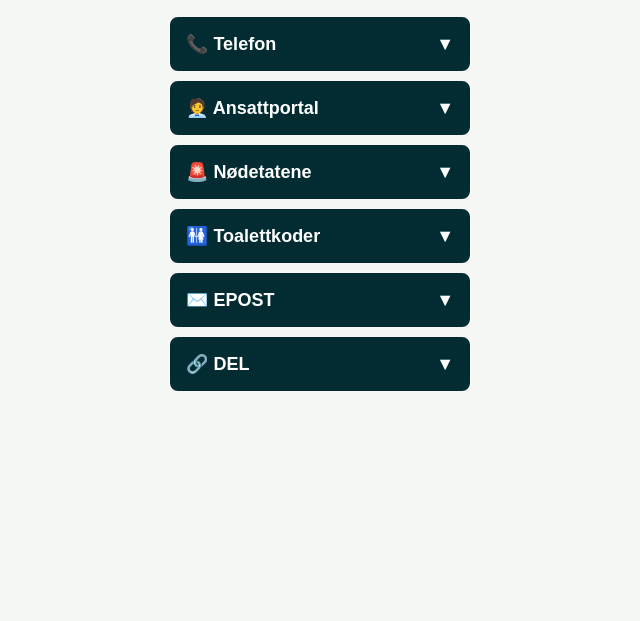
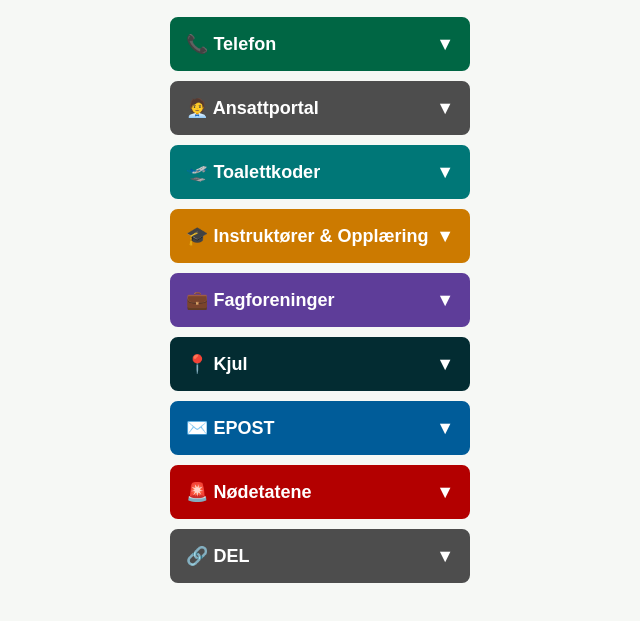
Before and after one commit to legender64/connectbus, a plain HTML site: page index.html in a window 1280 px wide. Shown: the part 141-762 px from the top of the page, without its empty margins (320-960 px from the left). Drawn offline with Linux system fonts and the light colour scheme.

Commit message:
Add files via upload

```diff
--- a/index.html
+++ b/index.html
@@ -74,36 +74,142 @@
       content: '● ';
       color: red;
     }
+      .green-button {
+      background-color: #006644;
+      border-color: #006644;
+    }
+      .green-button {
+      background-color: #006644;
+      border-color: #006644;
+    }
+    .gray-button {
+      background-color: #4d4d4d;
+      border-color: #4d4d4d;
+    }
+      .green-button {
+      background-color: #006644;
+      border-color: #006644;
+    }
+    .gray-button {
+      background-color: #4d4d4d;
+      border-color: #4d4d4d;
+    }
+    .teal-button {
+      background-color: #007777;
+      border-color: #007777;
+    }
+      .green-button {
+      background-color: #006644;
+      border-color: #006644;
+    }
+    .gray-button {
+      background-color: #4d4d4d;
+      border-color: #4d4d4d;
+    }
+    .teal-button {
+      background-color: #007777;
+      border-color: #007777;
+    }
+    .orange-button {
+      background-color: #cc7a00;
+      border-color: #cc7a00;
+    }
+      .green-button {
+      background-color: #006644;
+      border-color: #006644;
+    }
+    .gray-button {
+      background-color: #4d4d4d;
+      border-color: #4d4d4d;
+    }
+    .teal-button {
+      background-color: #007777;
+      border-color: #007777;
+    }
+    .orange-button {
+      background-color: #cc7a00;
+      border-color: #cc7a00;
+    }
+    .purple-button {
+      background-color: #5e3d99;
+      border-color: #5e3d99;
+    }
+      .green-button {
+      background-color: #006644;
+      border-color: #006644;
+    }
+    .gray-button {
+      background-color: #4d4d4d;
+      border-color: #4d4d4d;
+    }
+    .teal-button {
+      background-color: #007777;
+      border-color: #007777;
+    }
+    .orange-button {
+      background-color: #cc7a00;
+      border-color: #cc7a00;
+    }
+    .purple-button {
+      background-color: #5e3d99;
+      border-color: #5e3d99;
+    }
+    .blue-button {
+      background-color: #005c99;
+      border-color: #005c99;
+    }
+      .green-button {
+      background-color: #006644;
+      border-color: #006644;
+    }
+    .gray-button {
+      background-color: #4d4d4d;
+      border-color: #4d4d4d;
+    }
+    .teal-button {
+      background-color: #007777;
+      border-color: #007777;
+    }
+    .orange-button {
+      background-color: #cc7a00;
+      border-color: #cc7a00;
+    }
+    .purple-button {
+      background-color: #5e3d99;
+      border-color: #5e3d99;
+    }
+    .blue-button {
+      background-color: #005c99;
+      border-color: #005c99;
+    }
+    .red-button {
+      background-color: #b30000;
+      border-color: #b30000;
+    }
   </style>
 </head>
 <body>
   <img src="logo.png" alt="Connect Bus" class="logo">
   <h1>Connect Bus Hurtigmeny</h1>
 
-  <button class="main-button" onclick="toggleMenu('telefon')">📞 Telefon <span>▼</span></button>
+  <button class="main-button green-button" onclick="toggleMenu('telefon')">📞 Telefon <span>▼</span></button>
   <div class="submenu" id="telefon">
-    <button class="sub-button" onclick="call('99206840')">Driftsentral <span class="status green-dot">Tilgjengelig</span></button>
-    <button class="sub-button" id="pikettStatus" onclick="call('90225531')">Pikett <span class="status" id="pikettDot"></span></button>
-    <button class="sub-button" onclick="call('93094705')">Bemanning</button>
-    <button class="sub-button" onclick="call('46433467')">Personalleder</button>
-    <button class="sub-button" onclick="call('45261405')">Driftsleder</button>
-    <button class="sub-button" onclick="call('90252721')">Nuh Samatar</button>
+    <button class="sub-button" onclick="call('+4799206840')">Driftsentral <span class="status green-dot">Tilgjengelig</span></button>
+    <button class="sub-button" id="pikettStatus" onclick="call('+4790225531')">Pikett <span class="status" id="pikettDot"></span></button>
+    <button class="sub-button" onclick="call('+4793094705')">Bemanning</button>
+    <button class="sub-button" onclick="call('+4746433467')">Personalleder</button>
+    <button class="sub-button" onclick="call('+4745261405')">Driftsleder</button>
+    <button class="sub-button" onclick="call('+4790252721')">Nuh Samatar</button>
+    <button class="sub-button" onclick="call('+4793000747')">Verneombud (Qadeer)</button>
   </div>
 
-  <button class="main-button" onclick="toggleMenu('ansatt')">🧑‍💼 Ansattportal <span>▼</span></button>
+  <button class="main-button gray-button" onclick="toggleMenu('ansatt')">🧑‍💼 Ansattportal <span>▼</span></button>
   <div class="submenu" id="ansatt">
     <button class="sub-button" onclick="window.open('https://nb.ivu-cloud.com/ruter/mbweb/main/matter/desktop/main-menu', '_blank')">IVU</button>
     <button class="sub-button" onclick="window.open('https://maintenance.tenix.eu/login', '_blank')">Tenix</button>
   </div>
 
-  <button class="main-button" onclick="toggleMenu('nodetatene')">🚨 Nødetatene <span>▼</span></button>
-  <div class="submenu" id="nodetatene">
-    <button class="sub-button" onclick="call('112')">Politi</button>
-    <button class="sub-button" onclick="call('113')">Ambulanse</button>
-    <button class="sub-button" onclick="call('110')">Brannvesen</button>
-  </div>
-
-  <button class="main-button" onclick="toggleMenu('toalett')">🚻 Toalettkoder <span>▼</span></button>
+  <button class="main-button teal-button" onclick="toggleMenu('toalett')">🛫 Toalettkoder <span>▼</span></button>
   <div class="submenu" id="toalett">
     <button class="sub-button" disabled>Lillestrøm: 4373</button>
     <button class="sub-button" disabled>Grorud pauserom: 3311#</button>
@@ -119,13 +225,51 @@
     <button class="sub-button" disabled>Ellingsrud T-bane: Eget kort + 2288</button>
   </div>
 
-  <button class="main-button" onclick="toggleMenu('epost')">✉️ EPOST <span>▼</span></button>
+  <button class="main-button orange-button" onclick="toggleMenu('instruktor')">🎓 Instruktører & Opplæring <span>▼</span></button>
+  <div class="submenu" id="instruktor">
+    <button class="sub-button" onclick="call('+4790252721')">Nuh Samatar</button>
+    <button class="sub-button" onclick="call('+4792096936')">Øivind Braathen</button>
+    <button class="sub-button" onclick="call('+4748231960')">Annstein Garnes</button>
+  </div>
+
+  <button class="main-button purple-button" onclick="toggleMenu('fagforening')">💼 Fagforeninger <span>▼</span></button>
+  <div class="submenu" id="fagforening">
+    <button class="sub-button" onclick="call('+4792635554')">LO - Muhlis</button>
+    <button class="sub-button" onclick="call('+4799415941')">YTF - Musa</button>
+  </div>
+
+  <button class="main-button" onclick="toggleMenu('kjul')">📍 Kjul <span>▼</span></button>
+  <div class="submenu" id="kjul">
+    <button class="sub-button" onclick="call('+4797059399')">Pikett Kjul</button>
+    <button class="sub-button" onclick="call('+4794792110')">Hittegods Kjul</button>
+    <button class="sub-button" onclick="call('+4790860240')">Bjørnar Kjul</button>
+  </div>
+
+  <button class="main-button blue-button" onclick="toggleMenu('epost')">✉️ EPOST <span>▼</span></button>
   <div class="submenu" id="epost">
+    <button class="sub-button" onclick="window.location.href='mailto:tl_ds@connectbus.no'">Driftsentral</button>
     <button class="sub-button" onclick="window.location.href='mailto:bml_ds@connectbus.no'">Bemanning</button>
     <button class="sub-button" onclick="window.location.href='mailto:kjell.vidar.hasselgren@connectbus.no'">Kjell Vidar Hasselgren</button>
+    <button class="sub-button" onclick="window.location.href='mailto:simen.eriksen@connectbus.no'">Simen Personalleder</button>
+    <button class="sub-button" onclick="window.location.href='mailto:annstein.garnes@connectbus.no'">Annstein Opplæring</button>
+    <button class="sub-button" onclick="window.location.href='mailto:ovivind.brathen@connectbus.no'">Øivind Opplæring</button>
+    <button class="sub-button" onclick="window.location.href='mailto:nuh.samatar@connectbus.no'">Nuh Opplæring</button>
+    <button class="sub-button" onclick="window.location.href='mailto:vo.lorenskog@connectbus.no'">Verneombud Qadeer</button>
+    <button class="sub-button" onclick="window.location.href='mailto:ytf.lorenskog@connectbus.no'">Musa YTF</button>
+    <button class="sub-button" onclick="window.location.href='mailto:muhlis74@connectbus.no'">Muhlis LO</button>
+    <button class="sub-button" onclick="window.location.href='mailto:bjornar.solbakken@connectbus.no'">Bjørnar Kjul</button>
   </div>
 
-  <button class="main-button" onclick="toggleMenu('del')">🔗 DEL <span>▼</span></button>
+  <button class="main-button red-button" onclick="toggleMenu('nodetatene')">🚨 Nødetatene <span>▼</span></button>
+  <div class="submenu" id="nodetatene">
+    <button class="sub-button" onclick="call('+47112')">Politi</button>
+    <button class="sub-button" onclick="call('+47113')">Ambulanse</button>
+    <button class="sub-button" onclick="call('+47110')">Brannvesen</button>
+    <button class="sub-button" onclick="getLocation()">📍 Hent min lokasjon</button>
+    <p id="addressText" style="font-size: 14px; margin-top: 8px;">Klikk for å vise posisjon...</p>
+  </div>
+
+  <button class="main-button gray-button" onclick="toggleMenu('del')">🔗 DEL <span>▼</span></button>
   <div class="submenu" id="del">
     <p>Skann QR-koden med kameraet for å åpne denne menyen:</p>
     <img src="qr.png" alt="QR Code" style="width: 160px;">
@@ -135,7 +279,9 @@
   <script>
     function toggleMenu(id) {
       const el = document.getElementById(id);
-      el.classList.toggle("visible");
+      if (el) {
+        el.classList.toggle("visible");
+      }
     }
 
     function getLocation() {
```
